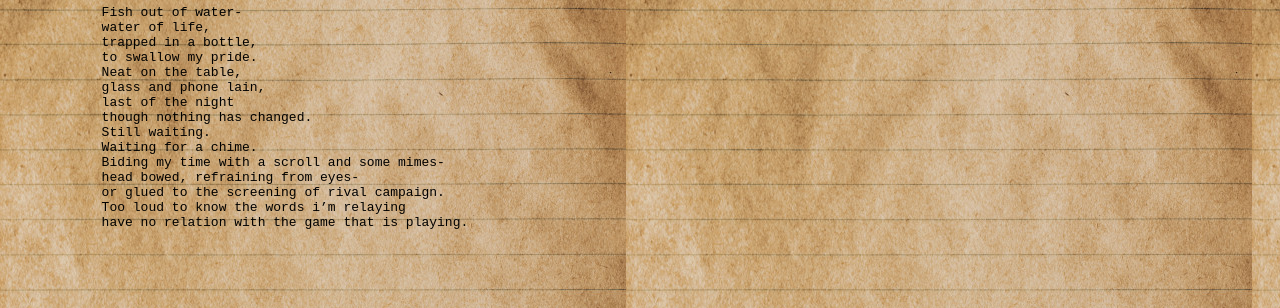
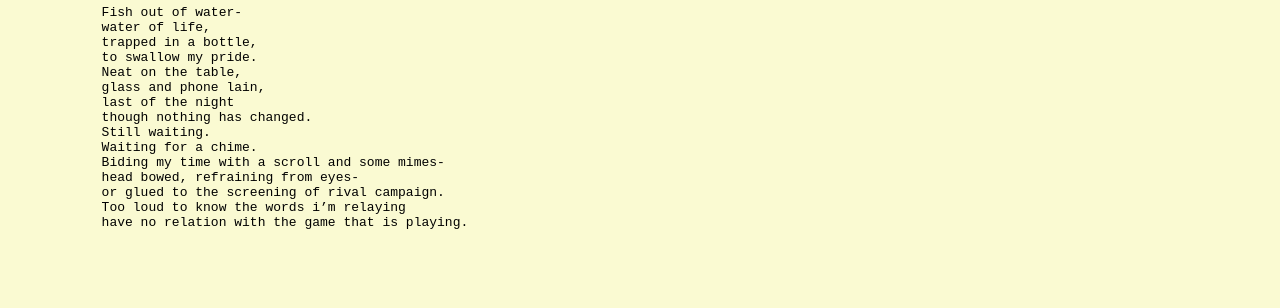
Before and after one commit to eksabur/Writings, a plain HTML site: page index.html in a window 1280 px wide. Shown: the part 160-468 px from the top of the page. Drawn offline with Linux system fonts and the light colour scheme.

Commit message:
Update index.html

```diff
--- a/index.html
+++ b/index.html
@@ -6,9 +6,7 @@
         <meta name="viewport" content="width=device-width, initial-scale=1.0">
         <meta name="keywords" content="writing, poetry, poems, stories, fiction">
         <style>
-        body {
-             background-image: url('paper_bkg.jpg');
-            }
+        body {background-color: rgb(250,250,210);}
         </style>
     </head>
     <body>
```
